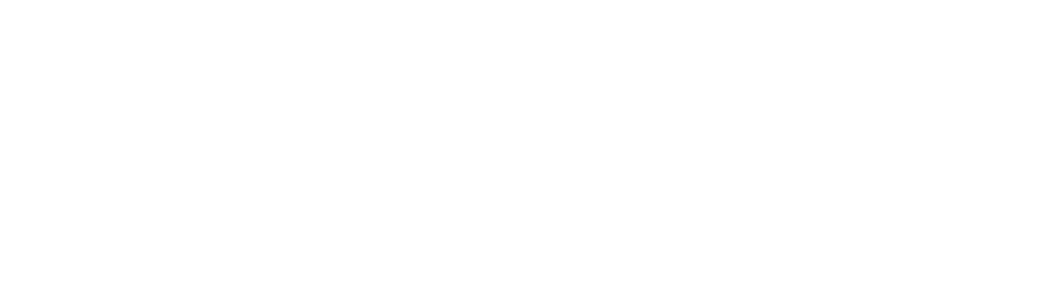
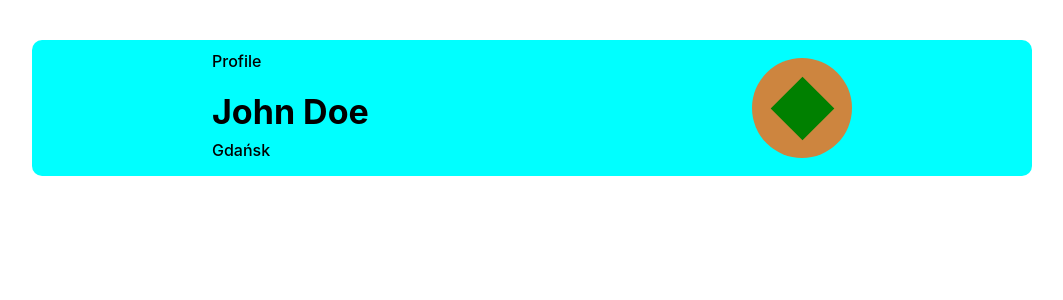
Before and after one commit to wwojciech89/currency-app, a React (Create React App) app: page / in a window 1280 px wide. Shown: the top 300 px of the page, without its empty margins (108-1171 px from the left). Built offline with nearby package versions, Linux system fonts and the light colour scheme.

Commit message:
add styles to ProfileWrapper

```diff
--- a/src/assets/components/ProfileWrapper/ProfileWrapper.js
+++ b/src/assets/components/ProfileWrapper/ProfileWrapper.js
@@ -4,7 +4,16 @@
 
 const ProfileWrapper = () => (
 <div className={styles.wrapper}>
-
+    <div className={styles.data__container}>
+        <h1>Profile</h1>
+        <p className={styles.name}>John Doe</p>
+        <p className={styles.city}>Gdańsk</p>
+    </div>
+    <div className={styles.picture__container}>
+        <div className={styles.background__picture}>
+            <div className={styles.picture}></div>
+        </div>
+    </div>
 </div>
 );
 
--- a/src/assets/components/ProfileWrapper/ProfileWrapper.module.scss
+++ b/src/assets/components/ProfileWrapper/ProfileWrapper.module.scss
@@ -0,0 +1,49 @@
+.wrapper {
+  display: flex;
+  align-items: center;
+  justify-content: space-between;
+  width: 1000px;
+  background-color: aqua;
+  margin: auto;
+  border-radius: 10px;
+  margin-top: 40px;
+}
+.data__container {
+  display: flex;
+  justify-content: flex-start;
+  align-items: flex-start;
+  flex-direction: column;
+  margin-left: 180px;
+  h1 {
+    font-size: 16px;
+    font-weight: 500;
+  }
+  .name {
+    font-size: 34px;
+    margin: 10px 0 0;
+    font-weight: 700;
+  }
+  .city {
+    font-weight: 500;
+    margin-top: 8px;
+  }
+}
+
+.picture__container {
+  margin-right: 180px;
+  .background__picture {
+    width: 100px;
+    height: 100px;
+    background-color: peru;
+    border-radius: 50%;
+    justify-content: center;
+    align-items: center;
+    display: flex;
+    .picture {
+      background-color: green;
+      width: 45px;
+      height: 45px;
+      transform: rotate(45deg);
+    }
+  }
+}
```
